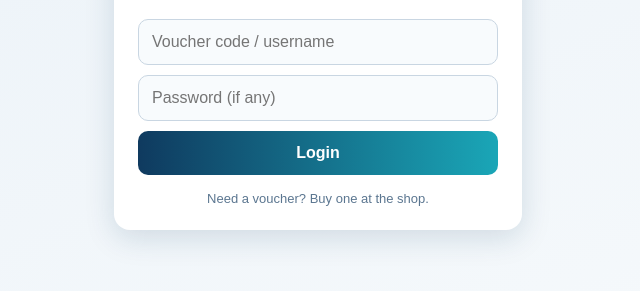
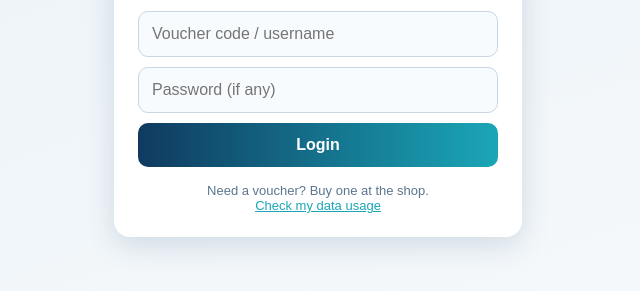
Before and after one commit to biggiefortech-create/hotspot-login, a plain HTML site: page index.html in a window 1280 px wide. Shown: the part 407-698 px from the top of the page, without its empty margins (322-962 px from the left). Drawn offline with Linux system fonts and the light colour scheme.

Commit message:
Update index.html

```diff
--- a/index.html
+++ b/index.html
@@ -27,7 +27,7 @@
     <input id="p" type="password" placeholder="Password (if any)">
     <button onclick="login()">Login</button>
     <div id="err"></div>
-    <div class="note">Need a voucher? Buy one at the shop.</div>
+    <div class="note">Need a voucher? Buy one at the shop.<br><a href="http://10.10.10.251:3000" style="color:#1aa6b7">Check my data usage</a></div>
   </div>
 
 <script>
```
